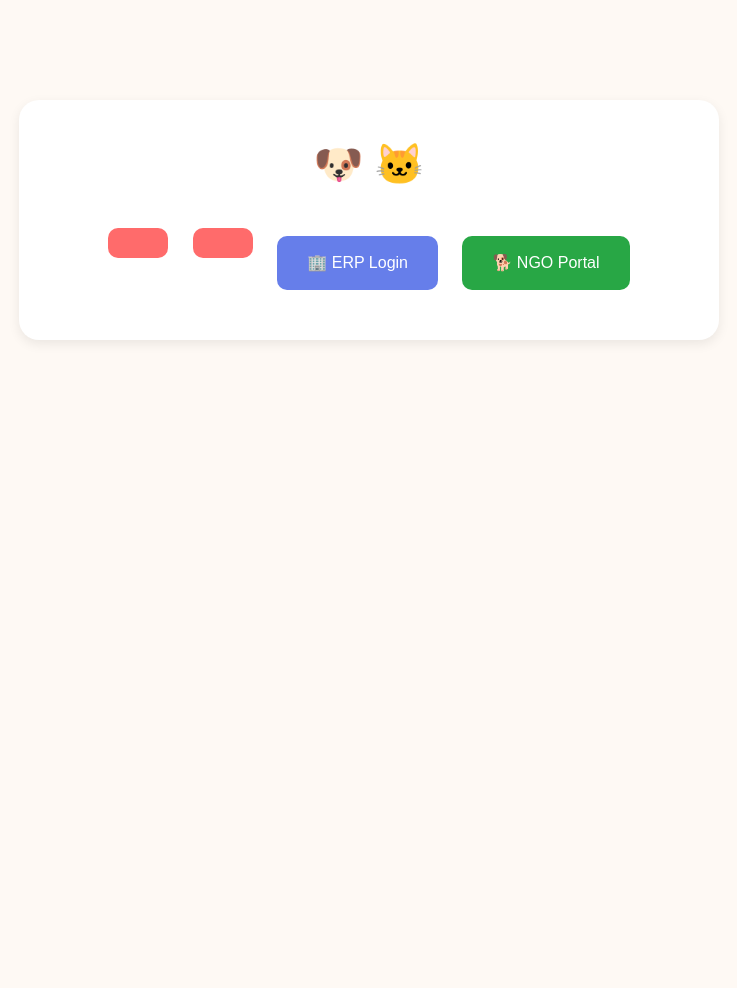
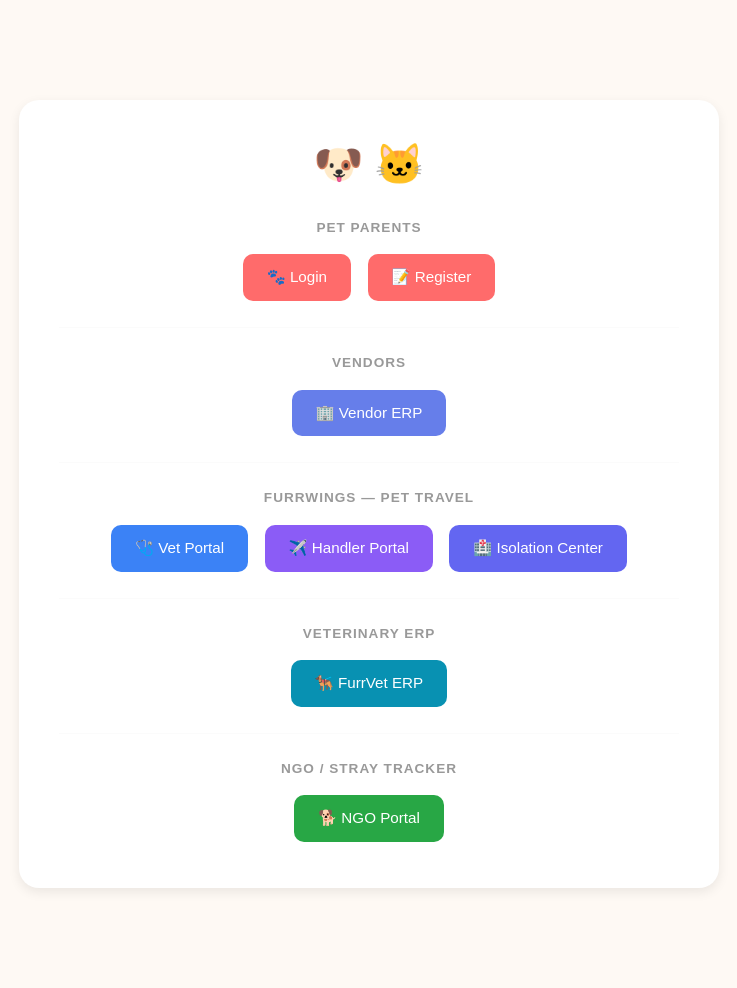
Before and after one commit to Karthikrevi/fbprototype, a Flask app: template templates/index.html in a window 1280 px wide. Shown: the whole page, without its empty margins (271-1008 px from the left). Before the commit the page ends 342 px from the top, so only its background shows below. Run offline with Flask 3, Linux system fonts and the light colour scheme; the template is opened without the code that fills it, so the values that code supplies are empty.

Commit message:
Add organized login links for all user types to the homepage
Update homepage to include distinct sections and links for various user roles including pet parents, vendors, handlers, and NGOs, enhancing navigation.

Replit-Commit-Author: Agent
Replit-Commit-Session-Id: f464647b-8448-4c5d-b454-ea464f74f7ec
Replit-Commit-Checkpoint-Type: full_checkpoint
Replit-Commit-Event-Id: cda0ab97-d10f-4fb7-8998-b39b76b08d9b
Replit-Commit-Screenshot-Url: https://storage.googleapis.com/screenshot-production-us-central1/1c736e50-9c9e-4542-aa66-b4764fedc6fc/f464647b-8448-4c5d-b454-ea464f74f7ec/Q5S2RjW
Replit-Helium-Checkpoint-Created: true

```diff
--- a/templates/index.html
+++ b/templates/index.html
@@ -48,16 +48,35 @@
       background-color: #ff6b6b;
       color: white;
       border: none;
-      padding: 15px 30px;
+      padding: 12px 24px;
       border-radius: 10px;
-      margin: 10px;
-      font-size: 1rem;
+      margin: 6px;
+      font-size: 0.95rem;
       text-decoration: none;
       display: inline-block;
-      transition: background-color 0.2s ease;
+      transition: background-color 0.2s ease, transform 0.15s ease;
     }
     .btn-pet:hover {
       background-color: #ff8787;
+      color: white;
+      transform: translateY(-2px);
+    }
+    .section-label {
+      font-size: 0.85rem;
+      color: #999;
+      text-transform: uppercase;
+      letter-spacing: 1px;
+      margin-top: 25px;
+      margin-bottom: 10px;
+      font-weight: 600;
+    }
+    .section-label:first-of-type {
+      margin-top: 30px;
+    }
+    hr.divider {
+      border: none;
+      border-top: 1px solid #eee;
+      margin: 20px 0 5px;
     }
   </style>
 </head>
@@ -66,9 +85,26 @@
     <h1>🐶 {{ t('welcome_to') }} {{ t('app_name') }} 🐱</h1>
     <p>{{ t('app_tagline') }}</p>
     <div class="btn-container">
-      <a href="/login" class="btn-pet">{{ t('login') }}</a>
-      <a href="/register" class="btn-pet">{{ t('register') }}</a>
-      <a href="/erp/login" class="btn-pet" style="background-color: #667eea;">🏢 ERP Login</a>
+      <p class="section-label">Pet Parents</p>
+      <a href="/login" class="btn-pet">🐾 Login</a>
+      <a href="/register" class="btn-pet">📝 Register</a>
+
+      <hr class="divider">
+      <p class="section-label">Vendors</p>
+      <a href="/erp/login" class="btn-pet" style="background-color: #667eea;">🏢 Vendor ERP</a>
+
+      <hr class="divider">
+      <p class="section-label">FurrWings — Pet Travel</p>
+      <a href="/vet/login" class="btn-pet" style="background-color: #3b82f6;">🩺 Vet Portal</a>
+      <a href="/handler/login" class="btn-pet" style="background-color: #8b5cf6;">✈️ Handler Portal</a>
+      <a href="/isolation/login" class="btn-pet" style="background-color: #6366f1;">🏥 Isolation Center</a>
+
+      <hr class="divider">
+      <p class="section-label">Veterinary ERP</p>
+      <a href="/furrvet/login" class="btn-pet" style="background-color: #0891b2;">🐕‍🦺 FurrVet ERP</a>
+
+      <hr class="divider">
+      <p class="section-label">NGO / Stray Tracker</p>
       <a href="/ngo/login" class="btn-pet" style="background-color: #28a745;">🐕 NGO Portal</a>
     </div>
   </div>
```
Also changed, not shown: erp.db, furrvet.db.
